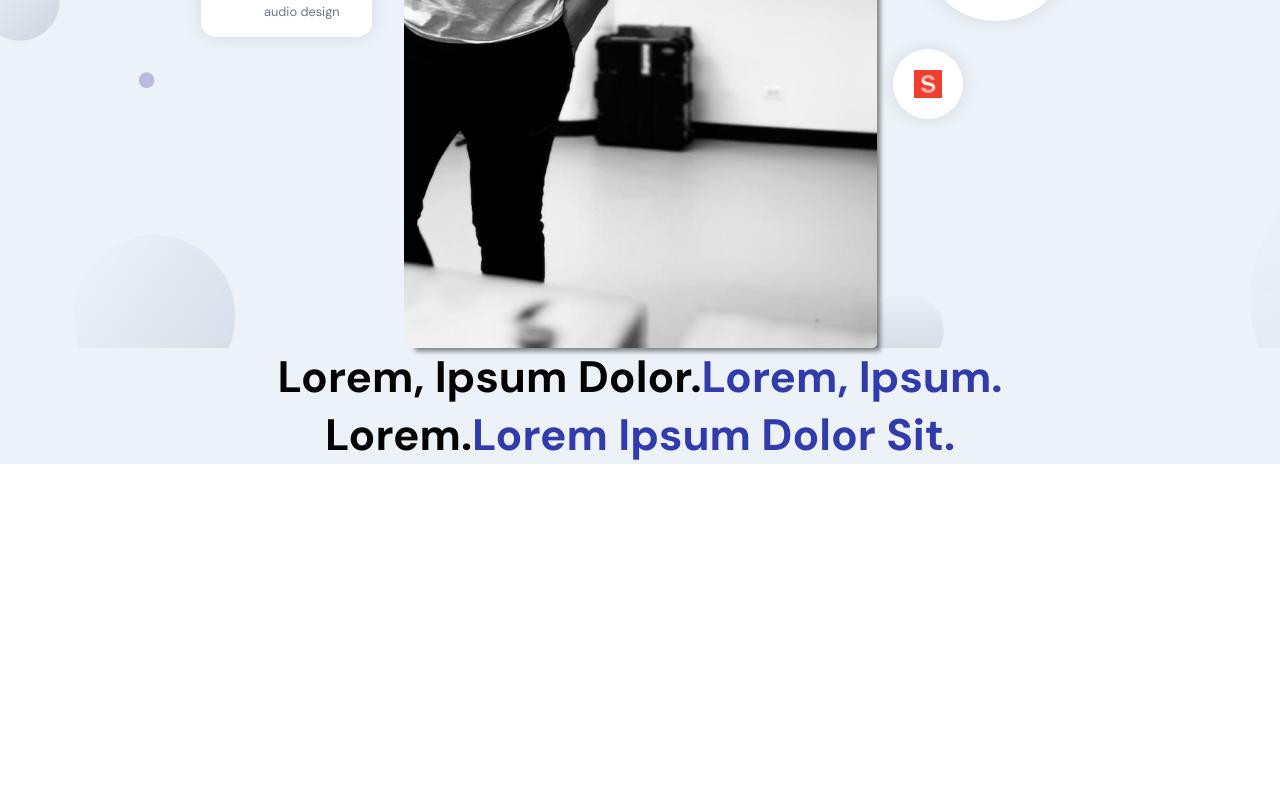
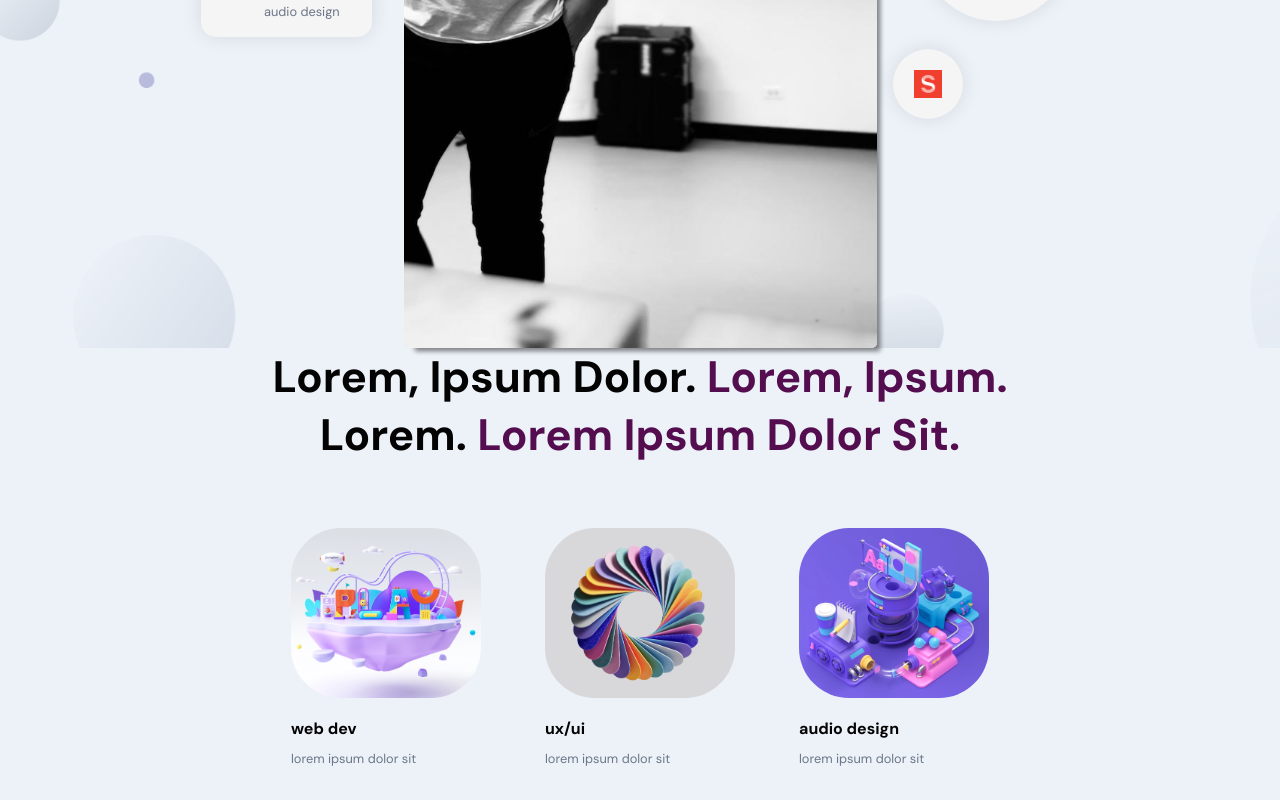
Before and after one commit to Zane-Gilfillan/Portfolio-V3, a React (Create React App) app in the folder frontend/: page / in a window 1280 px wide. Shown: the part 582-1382 px from the top of the page. Before the commit the page ends 1046 px from the top, so only its background shows below. Built offline with nearby package versions, Linux system fonts and the light colour scheme.

Commit message:
finished about section

```diff
--- a/frontend/src/container/About/About.jsx
+++ b/frontend/src/container/About/About.jsx
@@ -1,28 +1,31 @@
 import React, {useState, useEffect} from 'react';
 import { motion } from 'framer-motion';
 import './About.scss';
+import { images } from '../../constants'
 
 const abouts = [
-  { title: 'web dev', description: 'lorem ipsum dolor sit', imgUrl: ''},
-  { title: 'ux/ui', description: 'lorem ipsum dolor sit', imgUrl: ''},
-  { title: 'audio design', description: 'lorem ipsum dolor sit', imgUrl: ''}
+  { title: 'web dev', description: 'lorem ipsum dolor sit', imgUrl: images.about01},
+  { title: 'ux/ui', description: 'lorem ipsum dolor sit', imgUrl: images.about02},
+  { title: 'audio design', description: 'lorem ipsum dolor sit', imgUrl: images.about04}
 ]
 
 const About = () => {
   return (
     <>
-      <h2 className="head-text">
-        Lorem, ipsum dolor.
-        <span>Lorem, ipsum.</span>
-        <br />
-        Lorem.
-        <span>Lorem ipsum dolor sit.</span>
-       </h2>
+      <h2 className="head-text">Lorem, ipsum dolor. <span> Lorem, ipsum. </span> <br /> Lorem. <span> Lorem ipsum dolor sit. </span></h2>
 
        <div className="app__profiles">
-        {abouts.map((abouts, index) => (
-          <motion.div>
-
+        {abouts.map((about, index) => (
+          <motion.div
+            whileInView={{ opacity: 1 }}
+            whileHover={{ scale: 1.1 }}
+            transition={{ duration: 0.5, type: 'tween'}}
+            className='app__profile-item'
+            key={about.title + index}
+          >
+            <img src={about.imgUrl} alt={about.title} />
+            <h2 className="bold-text" style={{ marginTop: 20 }}>{about.title}</h2>
+            <p className="p-text" style={{ marginTop: 10 }}>{about.description}</p>
           </motion.div>
         ))}
        </div>
--- a/frontend/src/container/About/About.scss
+++ b/frontend/src/container/About/About.scss
@@ -0,0 +1,39 @@
+.app__about {
+    flex: 1;
+    width: 100%;
+    flex-direction: column;
+
+}
+
+.app__profiles {
+    display: flex;
+    justify-content: center;
+    align-items: flex-start;
+    flex-wrap: wrap;
+    margin-top: 2rem;
+}
+
+.app__profile-item {
+    width: 190px;
+    display: flex;
+    justify-content: flex-start;
+    align-items: flex-start;
+    flex-direction: column;
+    margin: 2rem;
+
+    img {
+        width: 100%;
+        height: 170px;
+        border-radius: 50px;
+        object-fit: cover;
+    }
+
+    @media screen and (min-width: 2000px) {
+        width: 370px;
+        margin: 2rem 4rem;
+
+        img {
+            height: 320px;
+        }
+    }
+}
--- a/frontend/src/index.css
+++ b/frontend/src/index.css
@@ -4,12 +4,12 @@
   --font-base: "DM Sans", sans-serif;
 
   --primary-color: #edf2f8;
-  --secondary-color: #313bac;
+  --secondary-color: #540e50;
   --black-color: #030303;
   --lightGray-color: #e4e4e4;
   --gray-color: #6b7688;
   --brown-color: #46364a;
-  --white-color: #ffffff;
+  --white-color: #f5f5f5;
 }
 
 * {
```
